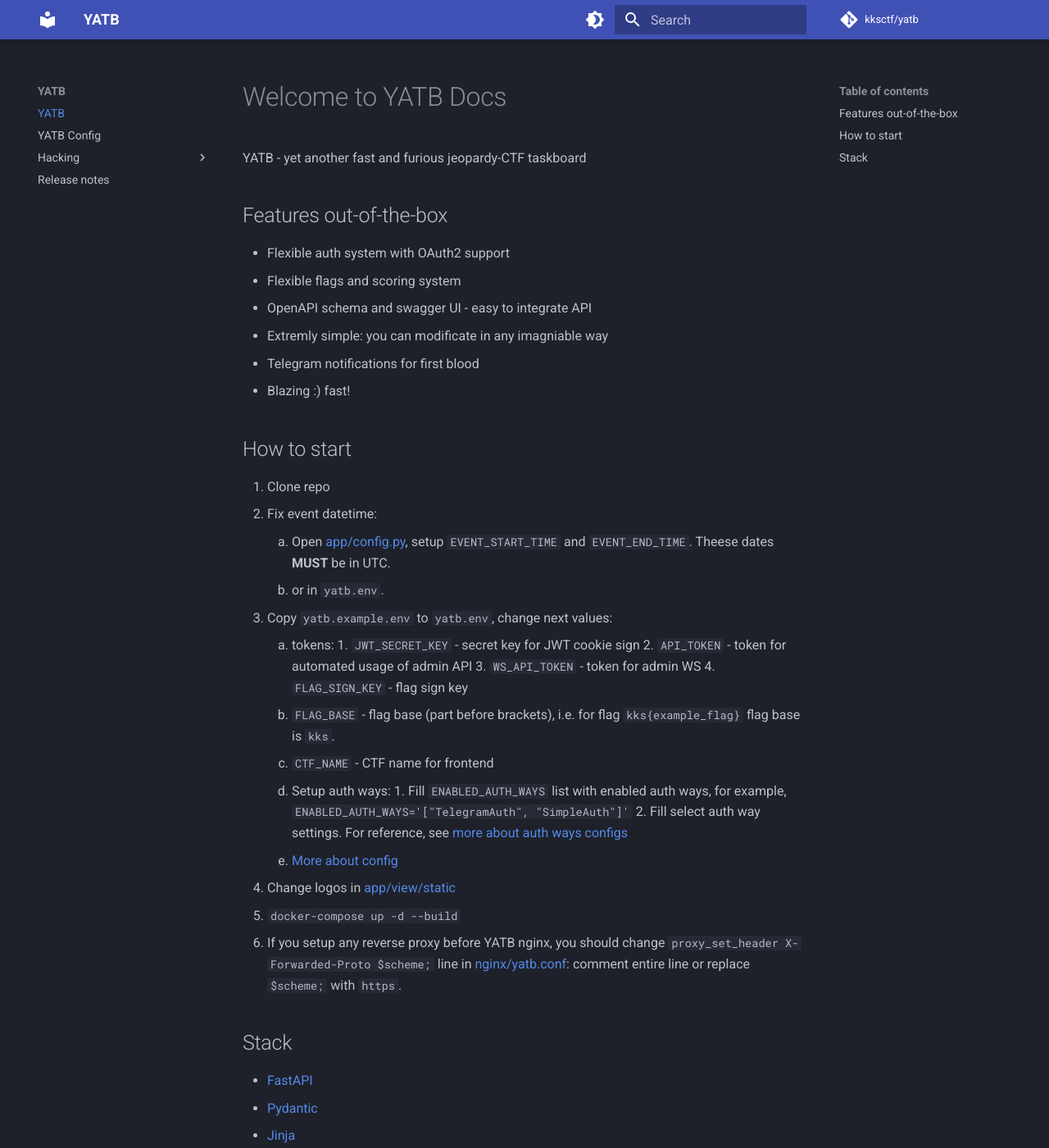
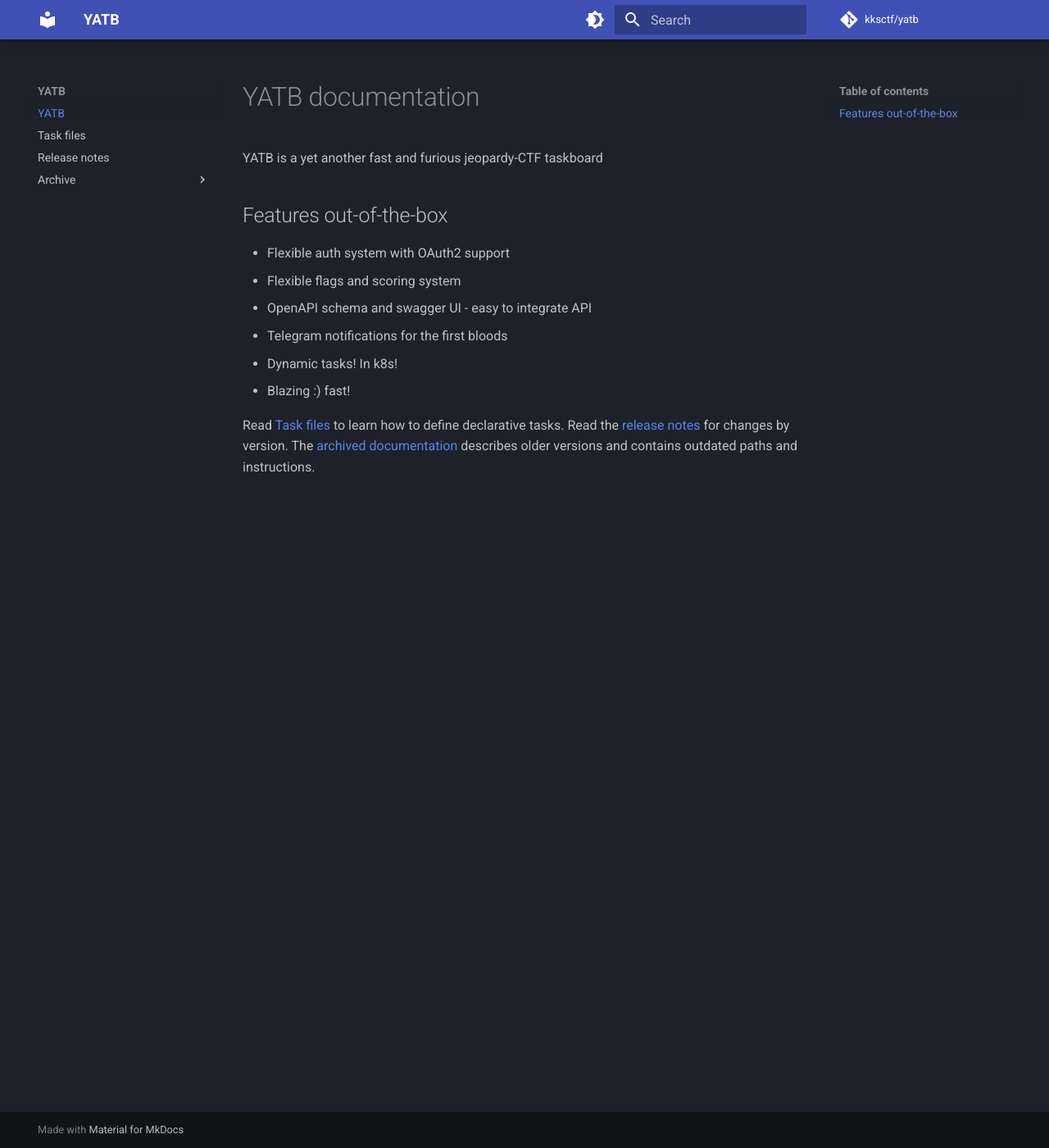
Before and after one commit to kksctf/yatb, an MkDocs documentation site: the page built from docs/index.md, in a window 1280 px wide and 1400 px high. Shown: the whole window at 82% size. Built offline with MkDocs 1.6.1 and Material for MkDocs 9.7.7, drawn with Linux system fonts in a browser that asks for light colours; comment, search, counter and statistics services are not loaded.

Commit message:
docs: static scoring points and document task files
Default static scoring to 1000 points instead of 50, configurable via static_scoring_points.

Document task synchronization, service and builder workflows, and move legacy guides into the documentation archive.

```diff
--- a/docs/index.md
+++ b/docs/index.md
@@ -1,41 +1,16 @@
-# Welcome to YATB Docs
+# YATB documentation
 
-YATB - yet another fast and furious jeopardy-CTF taskboard
+YATB is a yet another fast and furious jeopardy-CTF taskboard
 
 ## Features out-of-the-box
 
 - Flexible auth system with OAuth2 support
 - Flexible flags and scoring system
 - OpenAPI schema and swagger UI - easy to integrate API
-- Extremly simple: you can modificate in any imagniable way
-- Telegram notifications for first blood
+- Telegram notifications for the first bloods
+- Dynamic tasks! In k8s!
 - Blazing :) fast!
 
-## How to start
-
-1. Clone repo
-2. Fix event datetime:
-   1. Open [app/config.py](https://github.com/kksctf/yatb/blob/master/app/config.py), setup `EVENT_START_TIME` and `EVENT_END_TIME`. Theese dates **MUST** be in UTC.
-   2. or in `yatb.env`.
-3. Copy `yatb.example.env` to `yatb.env`, change next values:
-   1. tokens:
-      1. `JWT_SECRET_KEY` - secret key for JWT cookie sign
-      2. `API_TOKEN` - token for automated usage of admin API
-      3. `WS_API_TOKEN` - token for admin WS
-      4. `FLAG_SIGN_KEY` - flag sign key
-   2. `FLAG_BASE` - flag base (part before brackets), i.e. for flag `kks{example_flag}` flag base is `kks`.
-   3. `CTF_NAME` - CTF name for frontend
-   4. Setup auth ways:
-      1. Fill `ENABLED_AUTH_WAYS` list with enabled auth ways, for example, `ENABLED_AUTH_WAYS='["TelegramAuth", "SimpleAuth"]'`
-      2. Fill select auth way settings. For reference, see [more about auth ways configs](config.md#auth-ways)
-   5. [More about config](config.md)
-4. Change logos in [app/view/static](https://github.com/kksctf/yatb/tree/master/app/view/static)
-5. `docker-compose up -d --build`
-6. If you setup any reverse proxy before YATB nginx, you should change `proxy_set_header X-Forwarded-Proto $scheme;` line in [nginx/yatb.conf](https://github.com/kksctf/yatb/blob/master/nginx/yatb.conf#L9): comment entire line or replace `$scheme;` with `https`.
-
-## Stack
-
-- [FastAPI](https://github.com/tiangolo/fastapi)
-- [Pydantic](https://github.com/pydantic/pydantic)
-- [Jinja](https://github.com/pallets/jinja)
-- Bootstrap
+Read [Task files](tasks.md) to learn how to define declarative tasks.
+Read the [release notes](release-notes.md) for changes by version.
+The [archived documentation](old/index.md) describes older versions and contains outdated paths and instructions.
--- a/mkdocs.yml
+++ b/mkdocs.yml
@@ -1,5 +1,5 @@
 site_name: YATB
-site_description: YATB - yet another fast and furious jeopardy-CTF taskboard
+site_description: YATB documentation for task authors and competition organizers
 site_url: https://kksctf.github.io/yatb
 
 repo_name: kksctf/yatb
@@ -11,10 +11,12 @@
 
 nav:
   - YATB: index.md
-  - config.md
-  - Hacking:
-      - hacking/index.md
-  - release-notes.md
+  - Task files: tasks.md
+  - Release notes: release-notes.md
+  - Archive:
+      - Overview: old/index.md
+      - Configuration: old/config.md
+      - Hacking: old/hacking/index.md
 
 theme:
   name: material
```
Also changed, not shown: docs/old/index.md (added, +41 -0 lines), docs/release-notes.md (+2 -0 lines), docs/tasks.md (added, +177 -0 lines), docs/old/config.md (renamed from docs/config.md), docs/old/hacking/index.md (renamed from docs/hacking/index.md), 1 other file.
